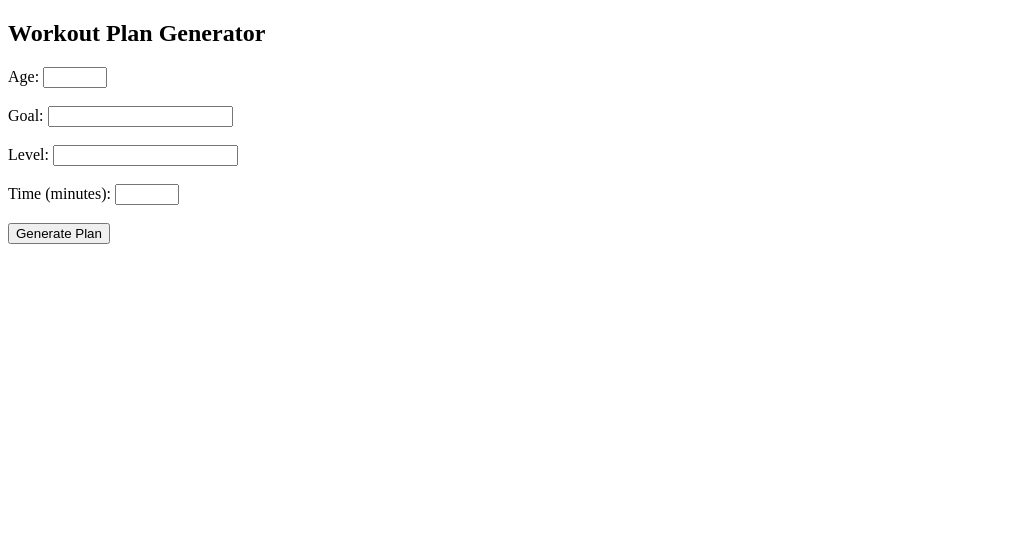
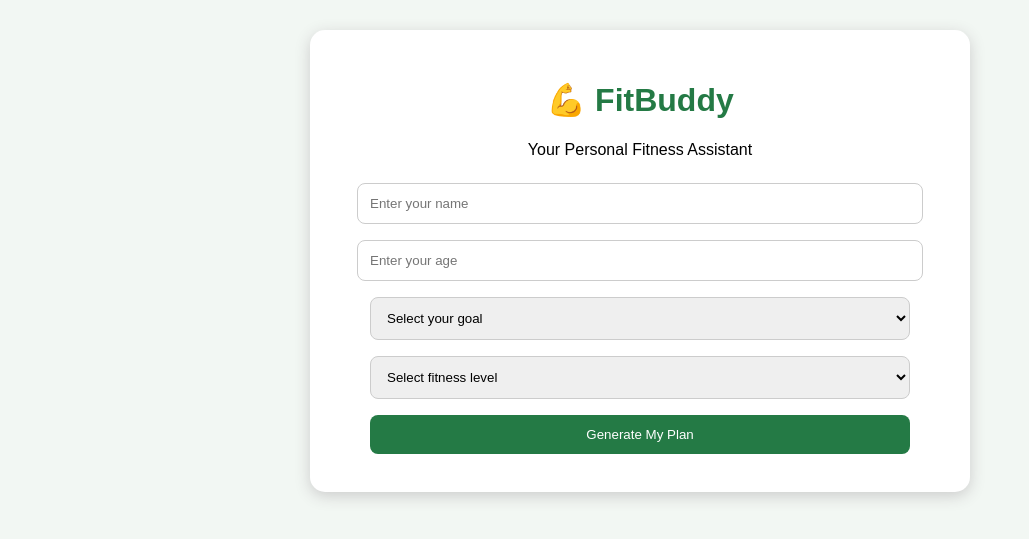
Before and after one commit to Megajohanna/FitBuddy, a Flask app: page / in a window 1280 px wide. Shown: the top 539 px of the page, without its empty margins (0-1029 px from the left). Run offline with Flask 3, Linux system fonts and the light colour scheme.

Commit message:
Update FitBuddy homepage
Updated the HTML structure and styling for the workout planner, renaming it to FitBuddy and enhancing the user interface.

```diff
--- a/templates/index.html
+++ b/templates/index.html
@@ -1,29 +1,115 @@
 <!DOCTYPE html>
 <html>
 <head>
-    <title>Workout Planner</title>
+    <title>FitBuddy</title>
+
+    <style>
+        body {
+            font-family: Arial, sans-serif;
+            background: #f2f7f3;
+            text-align: center;
+            margin: 0;
+            padding: 30px;
+        }
+
+        .container {
+            max-width: 600px;
+            margin: auto;
+            background: white;
+            padding: 30px;
+            border-radius: 15px;
+            box-shadow: 0 4px 15px #ccc;
+        }
+
+        h1 {
+            color: #247a45;
+        }
+
+        input, select, button {
+            width: 90%;
+            padding: 12px;
+            margin: 8px;
+            border-radius: 8px;
+            border: 1px solid #ccc;
+        }
+
+        button {
+            background: #247a45;
+            color: white;
+            border: none;
+            cursor: pointer;
+        }
+
+        .result {
+            margin-top: 25px;
+            padding: 20px;
+            background: #eef8f0;
+            border-radius: 10px;
+            text-align: left;
+        }
+    </style>
 </head>
+
 <body>
-    <h2>Workout Plan Generator</h2>
 
-    {% if error %}
-        <p style="color: red;">{{ error }}</p>
+<div class="container">
+
+    <h1>💪 FitBuddy</h1>
+    <p>Your Personal Fitness Assistant</p>
+
+    <form method="POST">
+
+        <input type="text"
+               name="name"
+               placeholder="Enter your name"
+               required>
+
+        <input type="number"
+               name="age"
+               placeholder="Enter your age"
+               required>
+
+        <select name="goal" required>
+            <option value="">Select your goal</option>
+            <option value="Weight Loss">Weight Loss</option>
+            <option value="Muscle Gain">Muscle Gain</option>
+            <option value="General Fitness">General Fitness</option>
+        </select>
+
+        <select name="level" required>
+            <option value="">Select fitness level</option>
+            <option value="Beginner">Beginner</option>
+            <option value="Intermediate">Intermediate</option>
+            <option value="Advanced">Advanced</option>
+        </select>
+
+        <button type="submit">Generate My Plan</button>
+
+    </form>
+
+    {% if plan %}
+
+    <div class="result">
+
+        <h2>Hello {{ plan.name }}! 👋</h2>
+
+        <p><b>Age:</b> {{ plan.age }}</p>
+
+        <p><b>Goal:</b> {{ plan.goal }}</p>
+
+        <p><b>Fitness Level:</b> {{ plan.level }}</p>
+
+        <p><b>Recommended Activity:</b><br>
+        {{ plan.workout }}</p>
+
+        <p><b>Nutrition Guidance:</b><br>
+        {{ plan.food }}</p>
+
+    </div>
+
     {% endif %}
 
-    <form action="/generate" method="POST">
-        <label>Age:</label>
-        <input type="number" name="age" min="12" max="100" required><br><br>
+</div>
 
-        <label>Goal:</label>
-        <input type="text" name="goal" required><br><br>
-
-        <label>Level:</label>
-        <input type="text" name="level" required><br><br>
-
-        <label>Time (minutes):</label>
-        <input type="number" name="time" min="10" max="180" required><br><br>
-
-        <button type="submit">Generate Plan</button>
-    </form>
 </body>
 </html>
```
